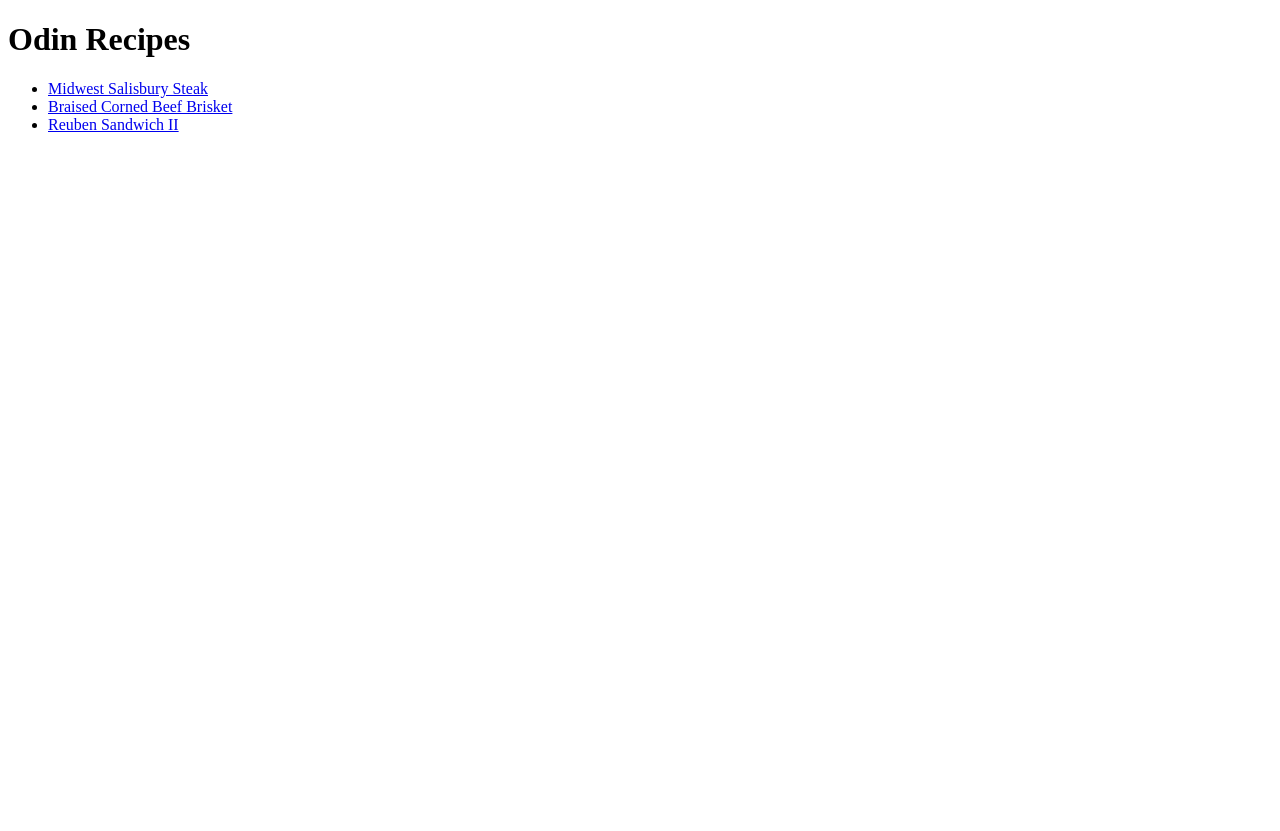
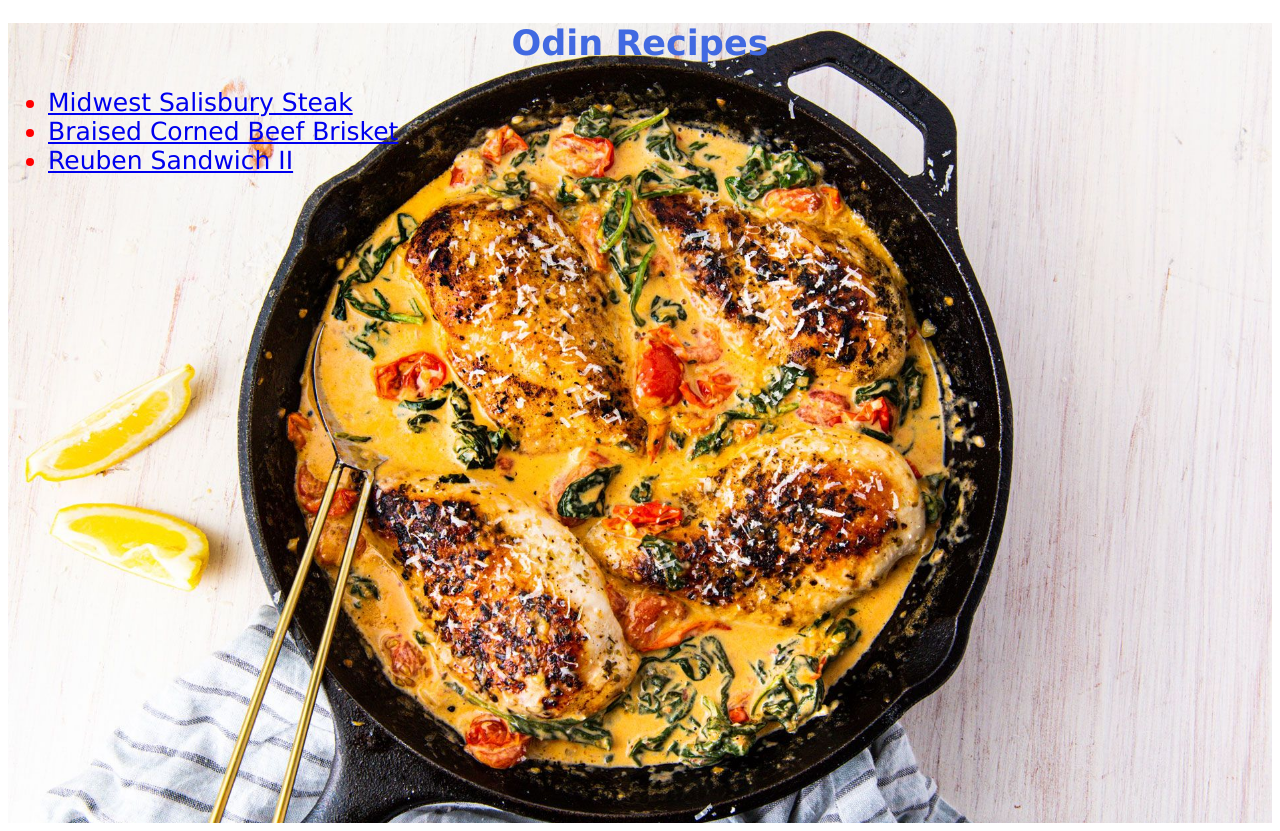
Before and after one commit to AlexLapsin/odin-recipes, a plain HTML site: page index.html in a window 1280 px wide. Before the commit the page ends 800 px from the top, so only its background shows below. Drawn offline with Linux system fonts and the light colour scheme.

Commit message:
Restructure index.html and add style.css

```diff
--- a/index.html
+++ b/index.html
@@ -4,14 +4,22 @@
     <meta charset="UTF-8">
     <meta http-equiv="X-UA-Compatible" content="IE=edge">
     <meta name="viewport" content="width=device-width, initial-scale=1.0">
+    <link rel="stylesheet" href="style.css">
     <title>Odin Recipes</title>
 </head>
 <body>
+    <div class="page-container">
+        <div class="content-wrap">
             <h1>Odin Recipes</h1>
+            <div class="links">
                 <ul>
                     <li><a href="../odin-recipes/recipes/midwest_steak.html">Midwest Salisbury Steak</a></li>
                     <li><a href="../odin-recipes/recipes/beef-brisket.html">Braised Corned Beef Brisket</a></li>
                     <li><a href="../odin-recipes/recipes/reuben-sandwich.html">Reuben Sandwich II</a></li>
                 </ul>
+            </div>
+        </div>
+    </div>
+
 </body>
 </html>
--- /dev/null
+++ b/main.css
@@ -0,0 +1,24 @@
+.page-container{
+    position: relative;
+    background-image: url(background-img.jpg);
+    background-size:cover;
+    background-repeat: no-repeat;
+    min-height: 100vh;
+}
+
+.content-wrap{
+    position: relative;
+    font-family: Verdana, "Geneva", Tahoma, sans-serif;
+}
+
+h1{
+    text-align: center;
+
+    font-size: 35px;
+    color: royalblue;
+}
+
+.links{
+    font-size: 25px;
+    color: red;
+}
--- /dev/null
+++ b/style.css
@@ -0,0 +1,24 @@
+.page-container{
+    position: relative;
+    background-image: url(background-img.jpg);
+    background-size:cover;
+    background-repeat: no-repeat;
+    min-height: 100vh;
+}
+
+.content-wrap{
+    position: relative;
+    font-family: Verdana, "Geneva", Tahoma, sans-serif;
+}
+
+h1{
+    text-align: center;
+
+    font-size: 35px;
+    color: royalblue;
+}
+
+.links{
+    font-size: 25px;
+    color: red;
+}
```
Also changed, not shown: background-img.jpg (added). Lines whose indentation alone changed are shown as unchanged.
